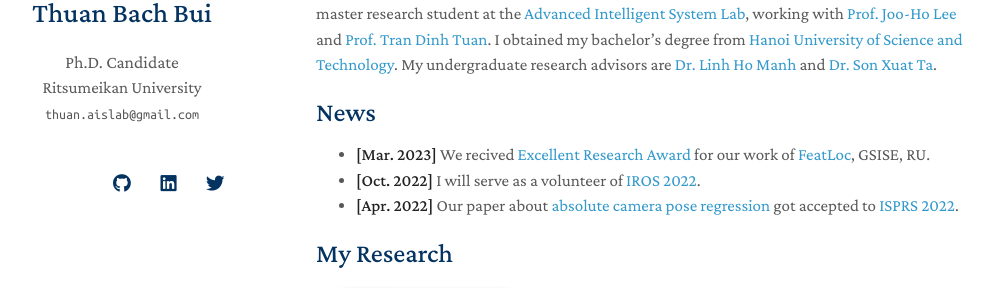
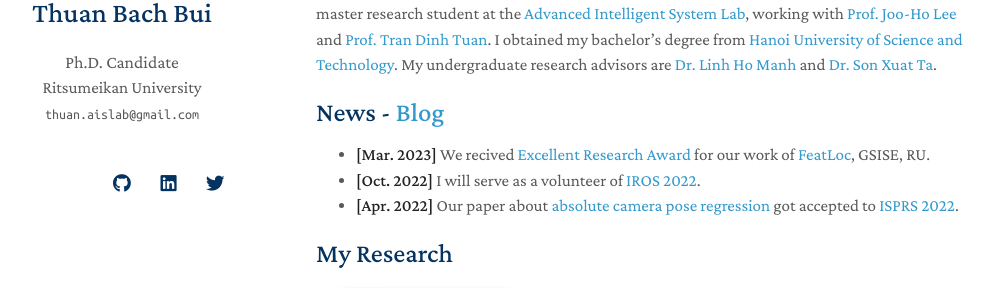
Before and after one commit to thuanbb/thuanbb.github.io, a Jekyll site: the page built from index.md, in a window 1280 px wide and 900 px high. Shown: the part 215-503 px from the top of the window, without its empty margins (154-1147 px from the left). Built offline with Jekyll 4.4.1, drawn with Linux system fonts in a browser that asks for light colours; nearby versions of some CDN libraries; a style sheet for code colours, icons or effects is not loaded; our own code applies the rules of GitHub Pages for plain Markdown files; grey boxes are pictures that could not be loaded.

Commit message:
Update index.md

```diff
--- a/index.md
+++ b/index.md
@@ -11,7 +11,7 @@ I am currently a first-year Ph.D. candidate in Information Science and Engineeri
 <strong style="color:#e74d3c; font-weight:600">I am looking for a postdoc or research scientist position in the US and EU. I would appreciate a ping if you see a job I might fit.</strong>
 -->
 
-## News
+## News - [Blog](https://thuanbb.github.io/blog)
 - **[Mar. 2023]** We recived [Excellent Research Award](https://www.ritsumei.ac.jp/gsise/news/detail/?id=37) for our work of [FeatLoc](https://www.sciencedirect.com/science/article/abs/pii/S0924271622001241), GSISE, RU.
 - **[Oct. 2022]**  I will serve as a volunteer of [IROS 2022](https://iros2022.org/).
 - **[Apr. 2022]** Our paper about [absolute camera pose regression](https://www.sciencedirect.com/science/article/abs/pii/S0924271622001241) got accepted to [ISPRS 2022](https://www.sciencedirect.com/journal/isprs-journal-of-photogrammetry-and-remote-sensing).
```
